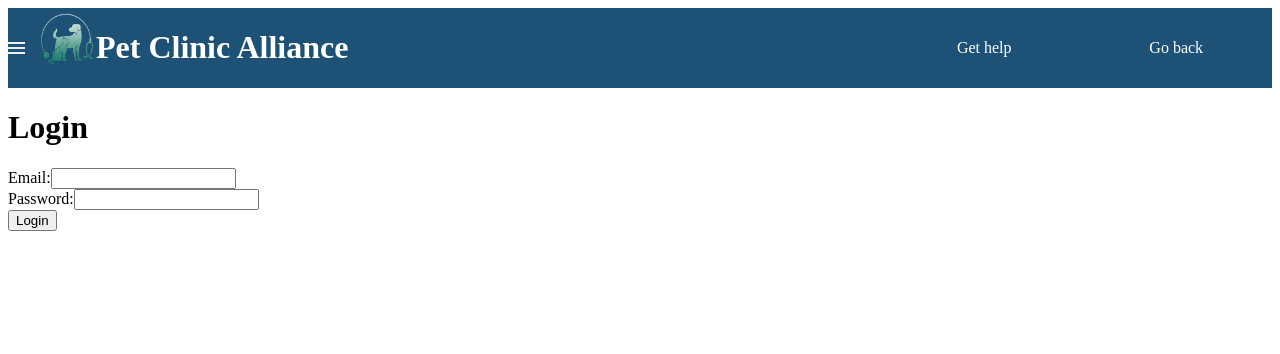
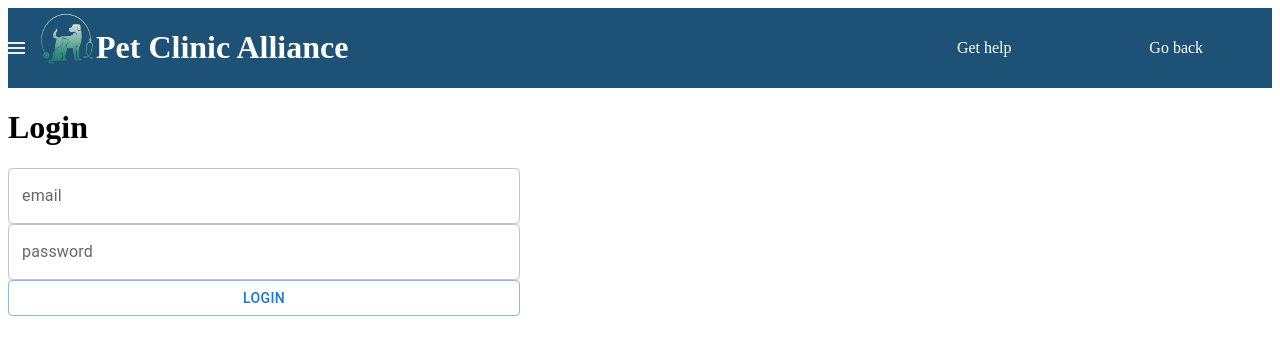
Before and after one commit to gfa-cc-after/StudyGroup_1_PET_Clinic_Frontend-main, a React (Vite) app: page /login in a window 1280 px wide. Shown: the top 354 px of the page. Built offline with nearby package versions, Linux system fonts and the light colour scheme; no server answers.

Commit message:
chore: add materialui inputfields for loginform

```diff
--- /dev/null
+++ b/src/components/Login/LoginForm.jsx
@@ -0,0 +1,85 @@
+import { useEffect, useState } from 'react'
+import axios from 'axios'
+// import '../styles/style.css'
+import { useNavigate } from 'react-router-dom'
+import { toast } from 'react-toastify';
+import { useAuth } from '../../hooks/store';
+import { Box, Button, Container, TextField } from '@mui/material';
+
+const apiUrl = `${import.meta.env.VITE_API_BACKEND_URL}/api/v1/auth/login`;
+
+const LoginForm = () => {
+  const navigate = useNavigate();
+
+  const [email, setEmail] = useState('');
+  const [password, setPassword] = useState('');
+  const { user, setUser } = useAuth();
+
+  const handleLogin = (event) => {
+    event.preventDefault();
+
+    axios.post(apiUrl, { email, password })
+      .then((response) => {
+        setUser(response.data.token)
+        toast.success('Login successful ');
+      })
+      .catch((err) => {
+        if (!err.response) {
+          toast.error('There was a network error');
+        } else {
+          toast.error(`There was an error logging in...${err.response.data?.error}` || '');
+        }
+      })
+  }
+
+  useEffect(() => {
+    if (user?.role) {
+      if (user.role === 'admin') {
+        navigate('/admin/home');
+      } else {
+        navigate('/user/home');
+      }
+    }
+  }, [user, navigate]);
+
+  return (
+    <Box>
+      <h1>Login</h1>
+      <Box
+        display="flex"
+        autoComplete='off'
+        width="40vw"
+        component="form"
+        title="Login"
+        flexDirection="column"
+      >
+        <TextField
+          autoComplete="email"
+          variant="outlined"
+          label="email"
+          onChange={e => setEmail(e.target.value)}
+          value={email}
+        >
+        </TextField>
+        <TextField
+          type="password"
+          autoComplete="password"
+          variant="outlined"
+          label="password"
+          onChange={e => setPassword(e.target.value)}
+          value={password}>
+        </TextField>
+        <Button
+          type="submit"
+          className="formButton"
+          variant="outlined"
+          onClick={handleLogin}
+        >
+          Login
+        </Button>
+      </Box>
+    </Box>
+  );
+};
+
+export { LoginForm };
--- a/src/components/LoginForm.jsx
+++ /dev/null
@@ -1,78 +0,0 @@
-import { useEffect, useState } from 'react'
-import axios from 'axios'
-import '../styles/style.css'
-import { useNavigate } from 'react-router-dom'
-import { toast } from 'react-toastify';
-import { useAuth } from '../hooks/store';
-
-const apiUrl = import.meta.env.VITE_API_BACKEND_URL + "/api/v1/auth/login";
-
-const LoginForm = () => {
-  const [email, setEmail] = useState('');
-  const [password, setPassword] = useState('');
-  const navigate = useNavigate();
-  const { user, setUser } = useAuth();
-
-  const handleLogin = (event) => {
-    event.preventDefault();
-
-    axios.post(apiUrl, { email, password }, { headers: { "Content-Type": "application/json" } })
-      .then((response) => {
-        setUser(response.data.token)
-        toast.success('Login successful ');
-      })
-      .catch((err) => {
-        if (!err.response) {
-          toast.error('There was a network error');
-        } else {
-          toast.error('There was an error logging in...' + err.response.data?.error || '');
-        }
-      })
-  }
-
-  useEffect(() => {
-    if (user?.role) {
-      if (user.role === 'admin') {
-        navigate('/admin/home');
-      } else {
-        navigate('/user/home');
-      }
-    }
-  }, [user, navigate]);
-
-  return (
-    <div className='prettybackground-box'>
-      <div className='form-bg'></div>
-      <div className="loginForm">
-        <h1>Login</h1>
-        <form onSubmit={handleLogin}>
-          <div>
-            <label htmlFor='email'>Email:</label>
-            <input
-              type="email"
-              id="email"
-              name="email"
-              value={email}
-              onChange={(e) => setEmail(e.target.value)}
-              required
-            />
-          </div>
-          <div>
-            <label htmlFor='password'>Password:</label>
-            <input
-              type="password"
-              id="password"
-              name="password"
-              value={password}
-              onChange={(e) => setPassword(e.target.value)}
-              required
-            />
-          </div>
-          <button type="submit" className="formButton">Login</button>
-        </form>
-      </div>
-    </div>
-  );
-};
-
-export { LoginForm };
--- a/src/main.jsx
+++ b/src/main.jsx
@@ -5,7 +5,7 @@ import { BrowserRouter as Router, Route, Routes } from 'react-router-dom'
 import { ToastContainer } from 'react-toastify'
 
 import { LandingPage } from './components/LandingPage/LandingPage'
-import { LoginForm } from './components/LoginForm'
+import { LoginForm } from './components/Login/LoginForm'
 import { RegistrationForm } from './components/RegistrationForm'
 import { UserHome } from './components/UserHome'
 import { AdminRoot } from './components/admin/AdminRoot'
```
Also changed, not shown: src/components/Login/Login.jsx (added).
